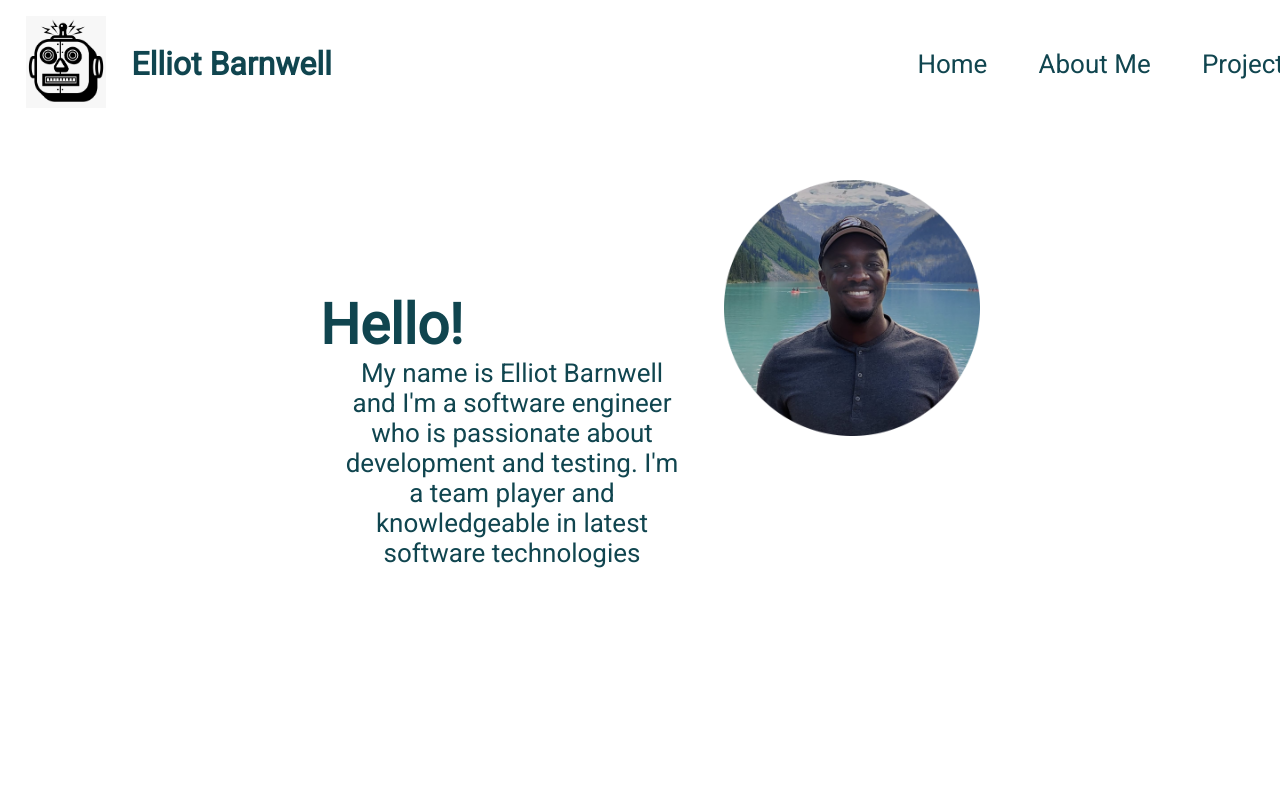
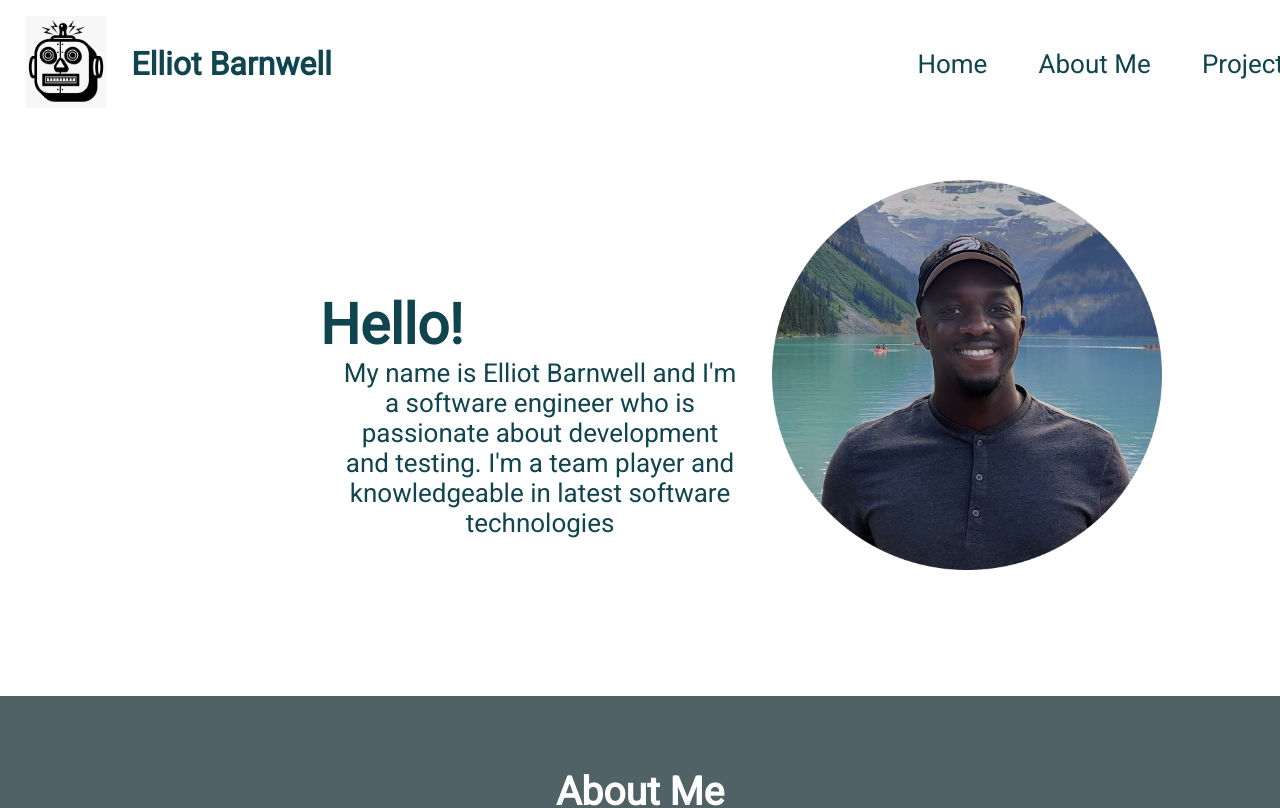
Before and after one commit to ElliotBarnwell/resume-website, a React (Create React App) app: page / in a window 1280 px wide. Shown: the top 808 px of the page. Built offline with nearby package versions, Linux system fonts and the light colour scheme.

Commit message:
updating styling

```diff
--- a/package.json
+++ b/package.json
@@ -1,5 +1,6 @@
 {
   "name": "resume-website",
+  "homepage": "http://elliotbarnwell.com",
   "version": "0.1.0",
   "private": true,
   "dependencies": {
--- a/src/App.css
+++ b/src/App.css
@@ -14,6 +14,11 @@ h1{
 
 }
 
+body{
+  margin: 0;
+  padding: 0;
+}
+
 p{
   margin: 0px;
 }
@@ -24,7 +29,8 @@ h2{
 }
 
 section{
-  padding-bottom: 3em;
+  padding-bottom: 1em;
+  width: 100%;
 }
 
 .App {
@@ -32,6 +38,7 @@ section{
   background-color: white;
   color: #10454F;
   font-family: roboto;
+  width: 100%;
 }
 
 .icon{
@@ -55,7 +62,7 @@ section{
   flex-direction: row;
   align-items: center;
   justify-content: center;
-  margin-bottom: 3em;
+  margin-bottom: 2em;
 }
 
 .education-div{
@@ -73,8 +80,6 @@ section{
 .project-container{
   display: inline-flex;
   flex-direction: row;
-  margin-top: 50px;
-
 }
 
 .project-panel{
@@ -99,7 +104,7 @@ section{
 
 .project-pic{
   width: auto;
-  min-height: 250px;
+  min-height: 215px;
 }
 
 .project-summary{
@@ -170,7 +175,6 @@ section{
   padding-bottom: 2em;
   display: flex;
   flex-direction: row;
-  min-height: 500px;
   margin-left: 300px;
   margin-right: 300px;
 }
@@ -230,16 +234,16 @@ section{
 }
 
 .profile-pic{
-  max-width: 20vw;
+  max-width: 15em;
   flex: 1;
 }
 
 .summary-div {
   margin-left: 20px;
-  margin-right: 20px;
+  margin-right: 2em;
   margin-top: 0px;
   margin-bottom: 40px;
-  max-width: 50vw;
+  min-width: 400px;
 
 }
 
```
